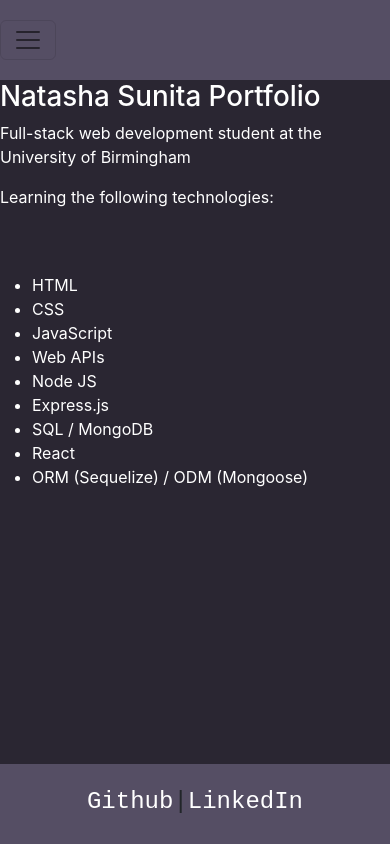
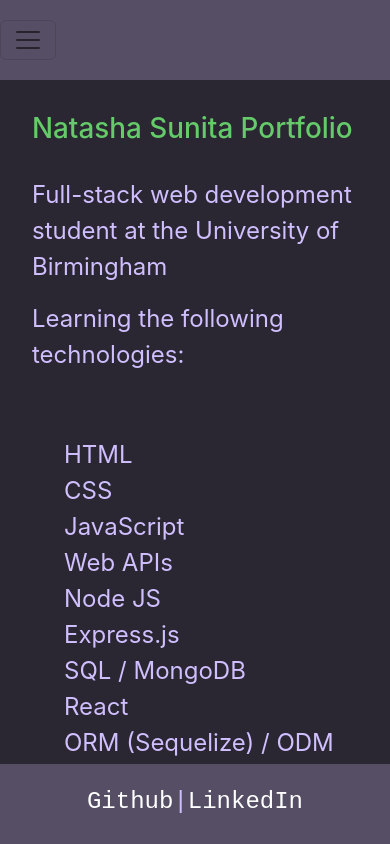
Before and after one commit to LonelyOrphan/react-portfolio, a React (Create React App) app in the folder portfolio/: page / in a window 390 px wide. Built offline with nearby package versions, Linux system fonts and the light colour scheme.

Commit message:
added contact modal and breakpoints for work grid

```diff
--- a/portfolio/package.json
+++ b/portfolio/package.json
@@ -10,6 +10,7 @@
     "react": "^18.2.0",
     "react-bootstrap": "^2.5.0",
     "react-dom": "^18.2.0",
+    "react-router-dom": "^6.3.0",
     "react-scripts": "5.0.1",
     "web-vitals": "^2.1.4"
   },
--- /dev/null
+++ b/portfolio/src/components/ContactModal.js
@@ -0,0 +1,28 @@
+import React, { useState } from "react";
+import Button from "react-bootstrap/Button";
+import Modal from "react-bootstrap/Modal";
+
+export default function ContactModal(props) {
+  // const [show, setShow] = useState(false);
+  const handleClose = () => {
+    console.log("close");
+    props.setShow(false);
+  };
+  return (
+    <>
+      <Modal show={props.isVisible} onHide={handleClose}>
+        <Modal.Header closeButton>
+          <Modal.Title>Modal heading</Modal.Title>
+        </Modal.Header>
+        <Modal.Body>Woohoo, you're reading this text in a modal!</Modal.Body>
+        <Modal.Footer>
+          <Button variant="secondary" onClick={handleClose}>
+            Close
+          </Button>
+        </Modal.Footer>
+      </Modal>
+    </>
+  );
+}
+
+// render(<ContactModal />);
--- a/portfolio/src/components/Content.js
+++ b/portfolio/src/components/Content.js
@@ -29,16 +29,17 @@ export default function Content(props) {
     );
   } else if (props.showContent === "myWork") {
     return (
-      <Container>
-        <Row className="mb-5 justify-content-center">
-          <Col sm={12} md={4}>
+      <Container className="justify-content-center">
+        <Row className="mb-5">
+          <Col sm={12} md={6} lg={6} xl={6}>
             {" "}
             <Project
               title={"Password Generator"}
+              projectURL="https://github.com/LonelyOrphan/password-generator"
               image="passwordgeneratorscreenshot_resized.jpg"
             />
           </Col>
-          <Col sm={12} md={4}>
+          <Col sm={12} md={6} lg={6} xl={6}>
             {" "}
             <Project
               title={"Day Planner"}
@@ -46,21 +47,21 @@ export default function Content(props) {
             />
           </Col>
         </Row>
-        <Row>
-          <Col sm={12} md={4}>
+        <Row className="justify-content-center">
+          <Col sm={12} md={6} lg={6} xl={4}>
             {" "}
             <Project
               title={"Weather Dashboard"}
               image="weatherdashboardscreenshot_resized.jpg"
             />
           </Col>
-          <Col sm={12} md={4}>
+          <Col sm={12} md={6} lg={6} xl={4}>
             <Project
               title={"Money Mail"}
               image="moneymailscreenshot_resized.jpg"
             />
           </Col>
-          <Col sm={12} md={4}>
+          <Col sm={12} md={6} lg={6} xl={4}>
             {" "}
             <Project title={"StayHaven"} image="stayhaven_resized.jpg" />
           </Col>
--- a/portfolio/src/components/Navigation.js
+++ b/portfolio/src/components/Navigation.js
@@ -1,9 +1,15 @@
-import React from "react";
+import React, { useState } from "react";
 import Nav from "react-bootstrap/Nav";
 import Navbar from "react-bootstrap/Navbar";
+import ContactModal from "./ContactModal";
 
 export default function Navigation({ changeContent }) {
+  const [show, setShow] = useState(false);
+  const handleShow = () => setShow(!show);
+  console.log(show);
+
   return (
+    <>
       <Navbar className="nav" expand="lg">
         <Navbar.Toggle aria-controls="basic-navbar-nav" />
         <Navbar.Collapse id="basic-navbar-nav">
@@ -16,46 +22,12 @@ export default function Navigation({ changeContent }) {
             </Nav.Link>
             <Nav.Link onClick={() => changeContent("myWork")}>My Work</Nav.Link>
             <Nav.Link href="#cv">CV</Nav.Link>
-          <Nav.Link href="#contactme">Contact Me</Nav.Link>
+            <Nav.Link onClick={handleShow}>Contact Me</Nav.Link>
           </Nav>
         </Navbar.Collapse>
       </Navbar>
 
-    // <nav class="navbar navbar-expand-lg">
-    //   <div class="container-fluid">
-    //     <button
-    //       class="navbar-toggler"
-    //       type="button"
-    //       data-bs-toggle="collapse"
-    //       data-bs-target="#navbarSupportedContent"
-    //       aria-controls="navbarSupportedContent"
-    //       aria-expanded="false"
-    //       aria-label="Toggle navigation"
-    //     >
-    //       <span class="navbar-toggler-icon"></span>
-    //     </button>
-    //     <div
-    //       class="collapse navbar-collapse justify-content-end"
-    //       id="navbarSupportedContent"
-    //     >
-    //       <ul class="navbar-nav mb-2 mb-lg-0">
-    //         <li class="nav-item mx-5">
-    //           <a
-    //             class="nav-link active text-white"
-    //             aria-current="page"
-    //             href="./my-work.html"
-    //           >
-    //             My Work
-    //           </a>
-    //         </li>
-    //         <li class="nav-item">
-    //           <a class="nav-link text-white" href="www.google.com">
-    //             Contact Me
-    //           </a>
-    //         </li>
-    //       </ul>
-    //     </div>
-    //   </div>
-    // </nav>
+      <ContactModal isVisible={show} setShow={setShow} />
+    </>
   );
 }
--- a/portfolio/src/components/Project.js
+++ b/portfolio/src/components/Project.js
@@ -1,10 +1,16 @@
 import React from "react";
 import Card from "react-bootstrap/Card";
+import { useNavigate } from "react-router-dom";
 
 export default function Project(props) {
   return (
+    <a href={props.projectURL}>
       <Card style={{ width: "20rem" }}>
-      <Card.Img varient="top" src={`images/${props.image}`} alt="Card image" />
+        <Card.Img
+          varient="top"
+          src={`images/${props.image}`}
+          alt="Card image"
+        />
         <Card.Body className="text-center bg-light">
           <Card.Title>{props.title}</Card.Title>
           <Card.Text>{props.descr}</Card.Text>
@@ -13,5 +19,6 @@ export default function Project(props) {
           </Card.Link>
         </Card.Body>
       </Card>
+    </a>
   );
 }
--- a/portfolio/src/index.css
+++ b/portfolio/src/index.css
@@ -1,16 +1,21 @@
 body {
   margin: 0;
-  font-family: -apple-system, BlinkMacSystemFont, "Segoe UI", "Roboto", "Oxygen",
-    "Ubuntu", "Cantarell", "Fira Sans", "Droid Sans", "Helvetica Neue",
-    sans-serif;
+  font-family: -apple-system, BlinkMacSystemFont, "PT Mono", monospace;
   -webkit-font-smoothing: antialiased;
   -moz-osx-font-smoothing: grayscale;
+  list-style: none;
+  font-size: 1.5rem;
   background-color: #2a2632;
+  color: #d0bfff;
 }
 
 code {
   font-family: source-code-pro, Menlo, Monaco, Consolas, "Courier New",
     monospace;
+}
+
+ul {
+  list-style: none;
 }
 
 .nav,
@@ -21,10 +26,17 @@ code {
   font-size: 1.5rem;
 }
 
-.nav-link,
-h1,
+.nav-link {
+  color: white !important;
+}
+
+h1 {
+  color: #65ca69;
+  margin: 2rem;
+}
+
 .bio-text {
-  color: white !important;
+  margin: 2rem;
 }
 
 .footer {
```
Also changed, not shown: 1 other file (tests, documents, lock files or other folders). Lines whose indentation alone changed are shown as unchanged.
